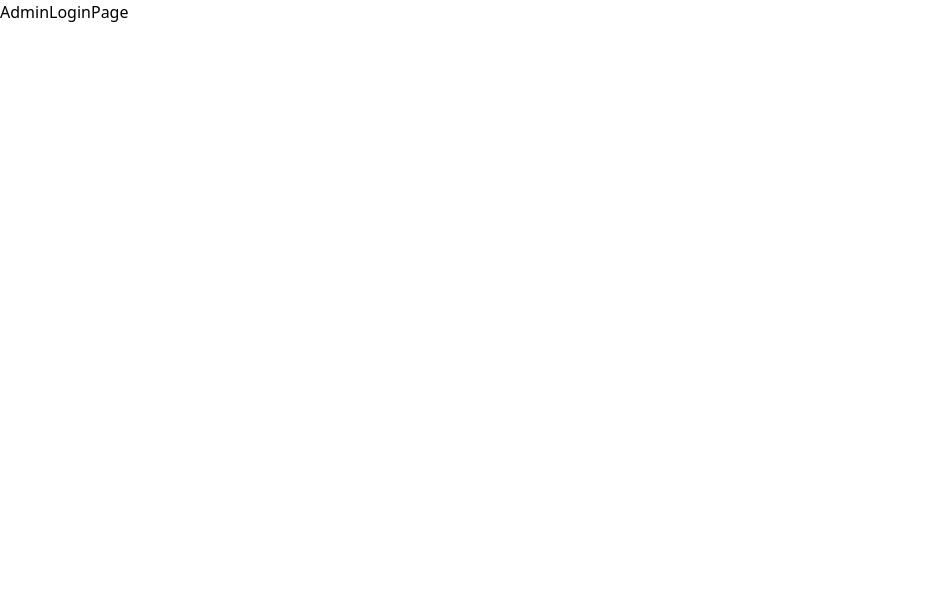
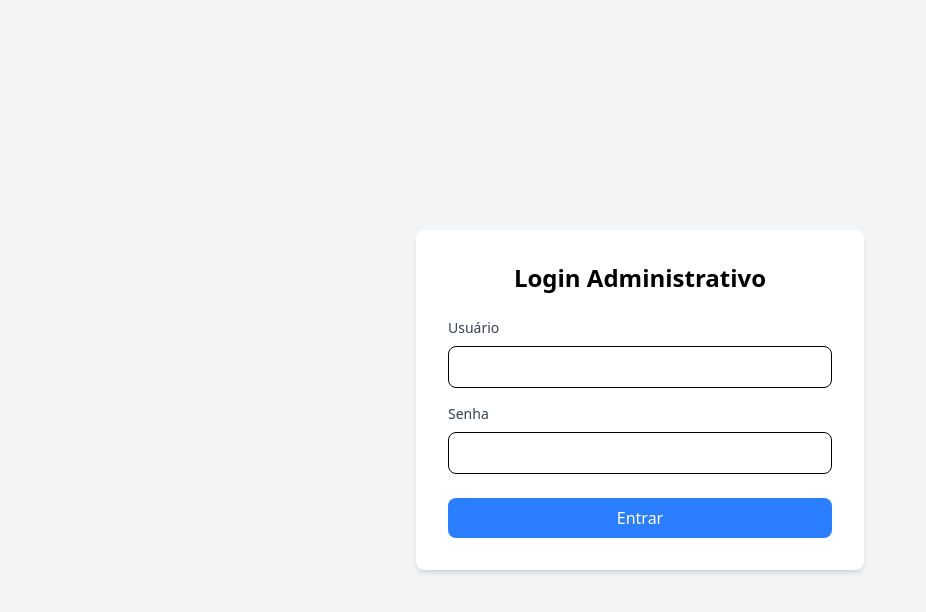
Before and after one commit to Guimunizzs/catalogo-produtos-fullstack, a React (Vite) app in the folder client/: page /admin/login in a window 1280 px wide. Shown: the top 612 px of the page, without its empty margins (0-926 px from the left). Built offline with nearby package versions, Linux system fonts and the light colour scheme.

Commit message:
feat(frontend): cria página de login com formulário e chamada de API

```diff
--- a/client/src/pages/AdminLoginPage.tsx
+++ b/client/src/pages/AdminLoginPage.tsx
@@ -1,5 +1,78 @@
+import { useState } from "react";
+import { useNavigate } from "react-router-dom";
+import { loginAdmin } from "../services/api";
+
 const AdminLoginPage = () => {
-  return <div>AdminLoginPage</div>;
+  const navigate = useNavigate();
+  const [userName, setUserName] = useState("");
+  const [password, setPassword] = useState("");
+  const [error, setError] = useState<string | null>(null);
+  const [loading, setLoading] = useState<boolean>(false);
+
+  const handleSubmit = async (e: React.FormEvent) => {
+    e.preventDefault();
+    setLoading(true);
+    setError(null);
+
+    try {
+      const data = await loginAdmin({ username: userName, password });
+      localStorage.setItem("adminToken", data.token);
+      navigate("/admin/dashboard");
+    } catch (error) {
+      setError("Erro ao fazer login");
+    } finally {
+      setLoading(false);
+    }
+  };
+
+  return (
+    <div className="flex items-center justify-center min-h-screen bg-gray-100">
+      <div className="p-8 bg-white rounded-lg shadow-md w-full max-w-md">
+        <h1 className="text-2xl font-bold mb-6 text-center">
+          Login Administrativo
+        </h1>
+        <form onSubmit={handleSubmit}>
+          <div className="mb-4">
+            <label className="block text-sm text-gray-700 mb-2">Usuário</label>
+            <input
+              type="text"
+              id="username"
+              value={userName}
+              onChange={(e) => setUserName(e.target.value)}
+              className="w-full px-3 py-2 border rounded-lg focus:outline-none focus:ring focus:border-blue-300"
+              required
+            />
+          </div>
+          <div className="mb-6">
+            <label
+              htmlFor="password"
+              className="block text-sm text-gray-700 mb-2"
+            >
+              Senha
+            </label>
+            <input
+              type="password"
+              id="password"
+              value={password}
+              onChange={(e) => setPassword(e.target.value)}
+              className="w-full px-3 py-2 border rounded-lg focus:outline-none focus:ring focus:border-blue-300"
+              required
+            />
+          </div>
+
+          {error && <p className="text-red-500 mb-4">{error}</p>}
+
+          <button
+            type="submit"
+            disabled={loading}
+            className="w-full bg-blue-500 text-white py-2 rounded-lg hover:bg-blue-600 focus:outline-none focus:ring-2 focus:ring-blue-400 disabled:bg-blue-300"
+          >
+            {loading ? "Carregando..." : "Entrar"}
+          </button>
+        </form>
+      </div>
+    </div>
+  );
 };
 
 export default AdminLoginPage;
--- a/client/src/services/api.ts
+++ b/client/src/services/api.ts
@@ -2,11 +2,16 @@ import axios from "axios";
 import { type Product } from "../types/product";
 
 const apiClient = axios.create({
-  baseURL: "http://localhost:3000/api",
+  baseURL: "http://localhost:3001/api",
   headers: {
     "Content-Type": "application/json",
   },
 });
+
+interface LoginResponse {
+  message: string;
+  token: string;
+}
 
 export const getProducts = async (): Promise<Product[]> => {
   try {
@@ -17,3 +22,16 @@ export const getProducts = async (): Promise<Product[]> => {
     throw error;
   }
 };
+
+export const loginAdmin = async (credentials: {
+  username: string;
+  password: string;
+}): Promise<LoginResponse> => {
+  try {
+    const response = await apiClient.post("/auth/login", credentials);
+    return response.data;
+  } catch (error) {
+    console.error("Erro ao fazer login:", error);
+    throw error;
+  }
+};
```
